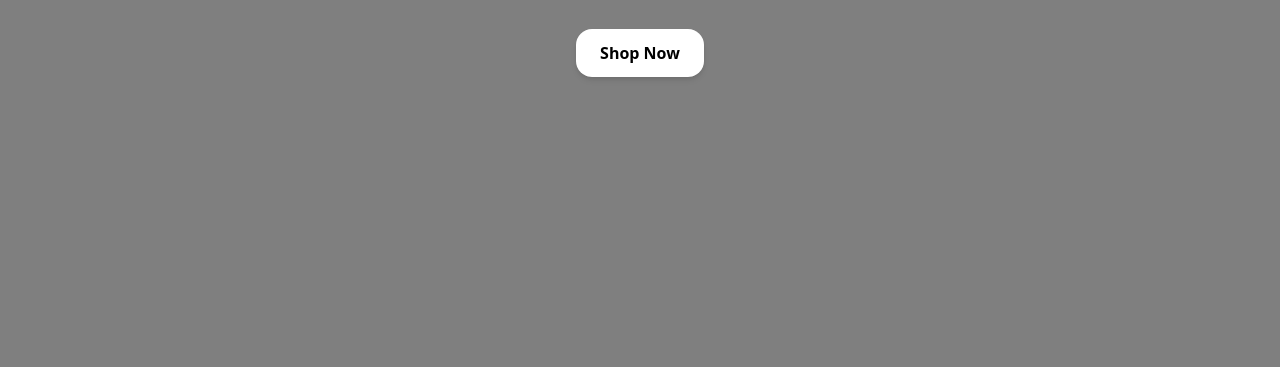
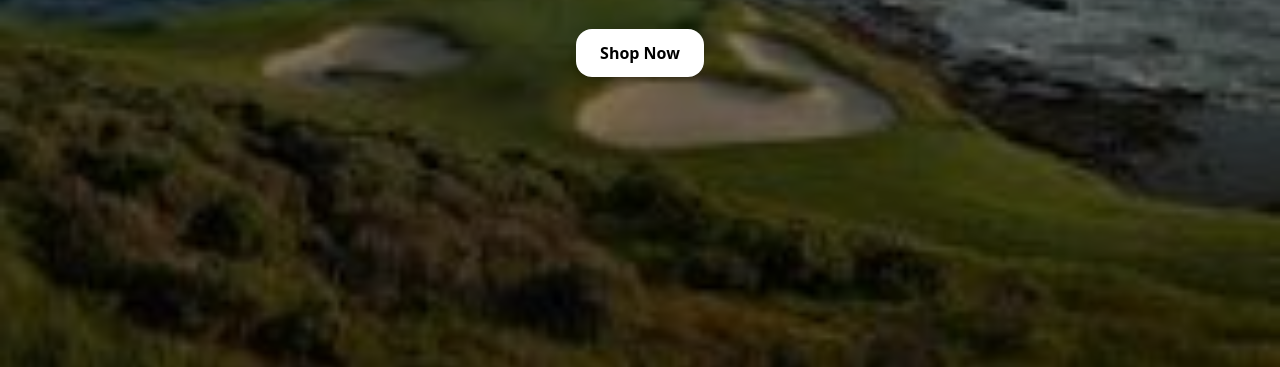
Before and after one commit to 19thFitApparel/19thFitApparel.github.io, a plain HTML site: page index.html in a window 1280 px wide. Shown: the part 433-800 px from the top of the page. Drawn offline with nearby package versions, Linux system fonts and the light colour scheme.

Commit message:
Update index.html

```diff
--- a/index.html
+++ b/index.html
@@ -9,7 +9,7 @@
 <body>
   <div
     class="relative w-full h-screen bg-cover bg-center"
-    style="background-image: url('19th Assets/pebble.jpg');"
+    style="background-image: url('19thassets/pebble.jpg');"
   >
     <div class="absolute inset-0 bg-black bg-opacity-50"></div>
 
```
